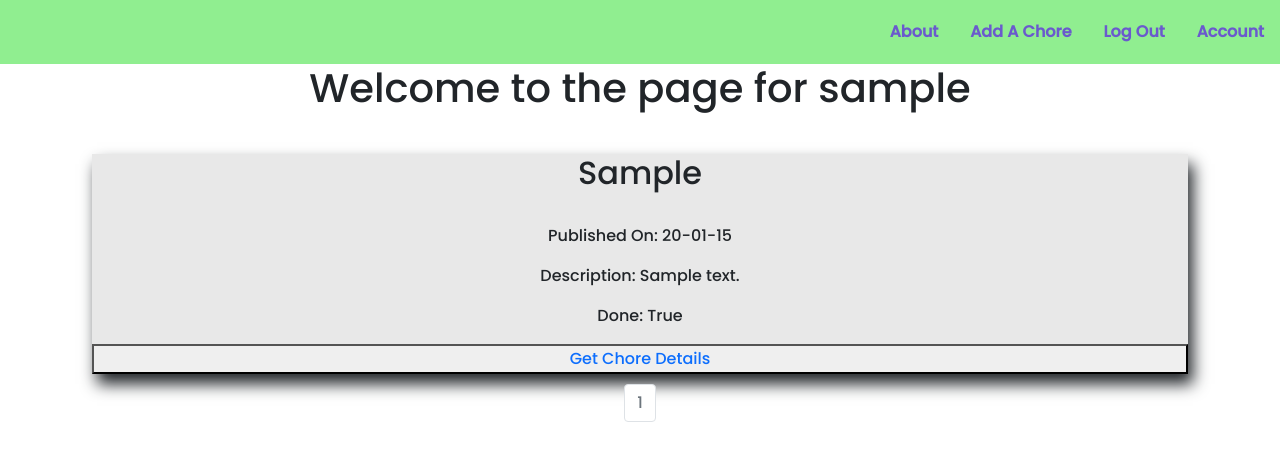
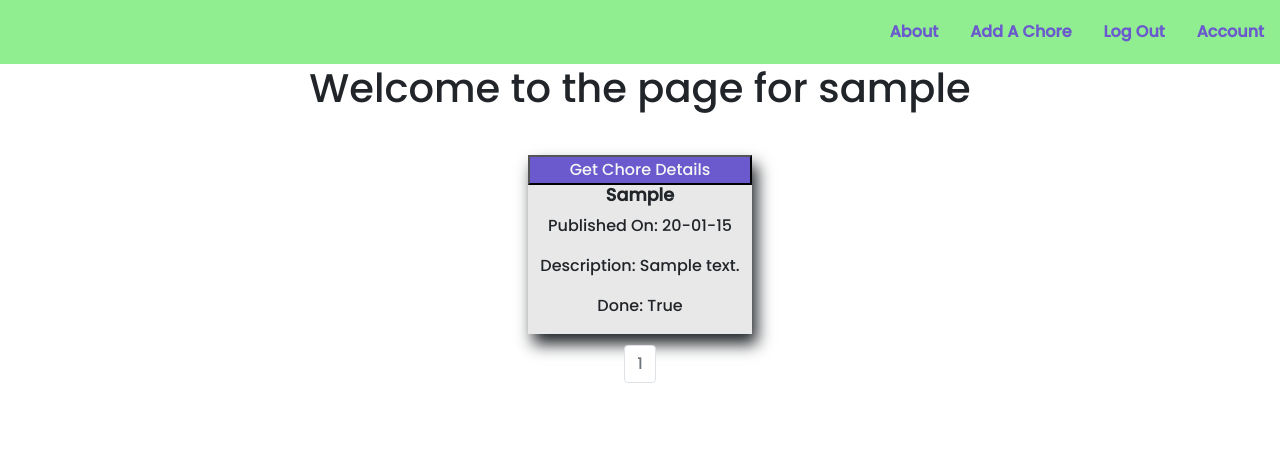
Before and after one commit to smclairecarden/chores-simplified, a Flask app: page /account in a window 1280 px wide. Shown: the top 461 px of the page. Run offline with Flask 2, Linux system fonts and the light colour scheme; a user stored in the database is signed in; tables that the repository leaves empty hold one stand-in row (values such as "Sample post").

Commit message:
style chores index page

```diff
--- a/myapp/static/styles.css
+++ b/myapp/static/styles.css
@@ -52,10 +52,17 @@ a {
   flex-direction: column;
   background-color: #E8E8E8;
   box-shadow: 5px 10px 15px;
-  margin: 10px;
-  flex-grow: 1;
+  margin: 1%;
+  width: 20%;
+  height: 20%;
+  /* flex-grow: 1;
   flex-shrink: 1;
-  flex-basis: 0;
+  flex-basis: 0; */
+}
+
+.choretitle {
+  font-size: 1.1rem;
+  font-weight: bold;
 }
 
 .loginpage, .homepage, .registerform, .addchoreform {
@@ -69,7 +76,7 @@ a {
   padding: 1%;
 }
 
-.loginbutton > *, .registerbutton > *, .addchorebutton > * {
+.loginbutton > *, .registerbutton > *, .addchorebutton > *, .choredetails {
   background-color: slateblue;
   color: whitesmoke;
 }
@@ -78,16 +85,21 @@ a {
   background-color: slateblue;
 }
 
-.homebutton > * {
+.homebutton > *, .choredetails > * {
   color: whitesmoke;
 }
 
-.brooms {
+.choredetails {
+  justify-content: center;
+  position: relative;
+}
+
+.brooms, .addchoreimg {
   height: 25%;
 }
 
 .homeimage {
-  height: 40%;
+  height: 50%;
 }
 
 .addchoreinput {
--- a/myapp/templates/create_chore.html
+++ b/myapp/templates/create_chore.html
@@ -27,4 +27,5 @@
           </div>
       </form>
     </div>
+    <img class="addchoreimg" src="../static/PinClipart.com_janitor-clipart_150824.png" alt="">
 {% endblock %}
--- a/myapp/templates/index.html
+++ b/myapp/templates/index.html
@@ -7,4 +7,5 @@
     <button class="homebutton"><a class="navtext" href="{{url_for('users.register')}}">Register</a></button><br>
     </div>
     <img class="homeimage" src="../static/AibjGkXbT.gif" alt="">
+
 {% endblock %}
--- a/myapp/templates/user_chores.html
+++ b/myapp/templates/user_chores.html
@@ -6,19 +6,13 @@
     {% if current_user.posts %}
      {% for post in chores.items %}
     <div class="all-chores">
-    <h2>
-      {{post.chore}}
-    </h2><br>
-    <p>
-        Published On: {{post.date.strftime("%y-%m-%d")}}
-    </p>
-    <p>Description: {{post.description}}</p>
-    <p>
-        Done: {{post.done}}
-    </p>
-    <button>
+    <button class="choredetails">
         <a href="{{url_for('chores.chore', chore_id=post.id)}}">Get Chore Details</a>
     </button>
+    <h3 class="choretitle">{{post.chore}}</h3>
+    <p>Published On: {{post.date.strftime("%y-%m-%d")}}</p>
+    <p>Description: {{post.description}}</p>
+    <p>Done: {{post.done}}</p>
     </div>
     {% endfor %}
 
```
Also changed, not shown: myapp/static/PinClipart.com_janitor-clipart_150824.png (added).
